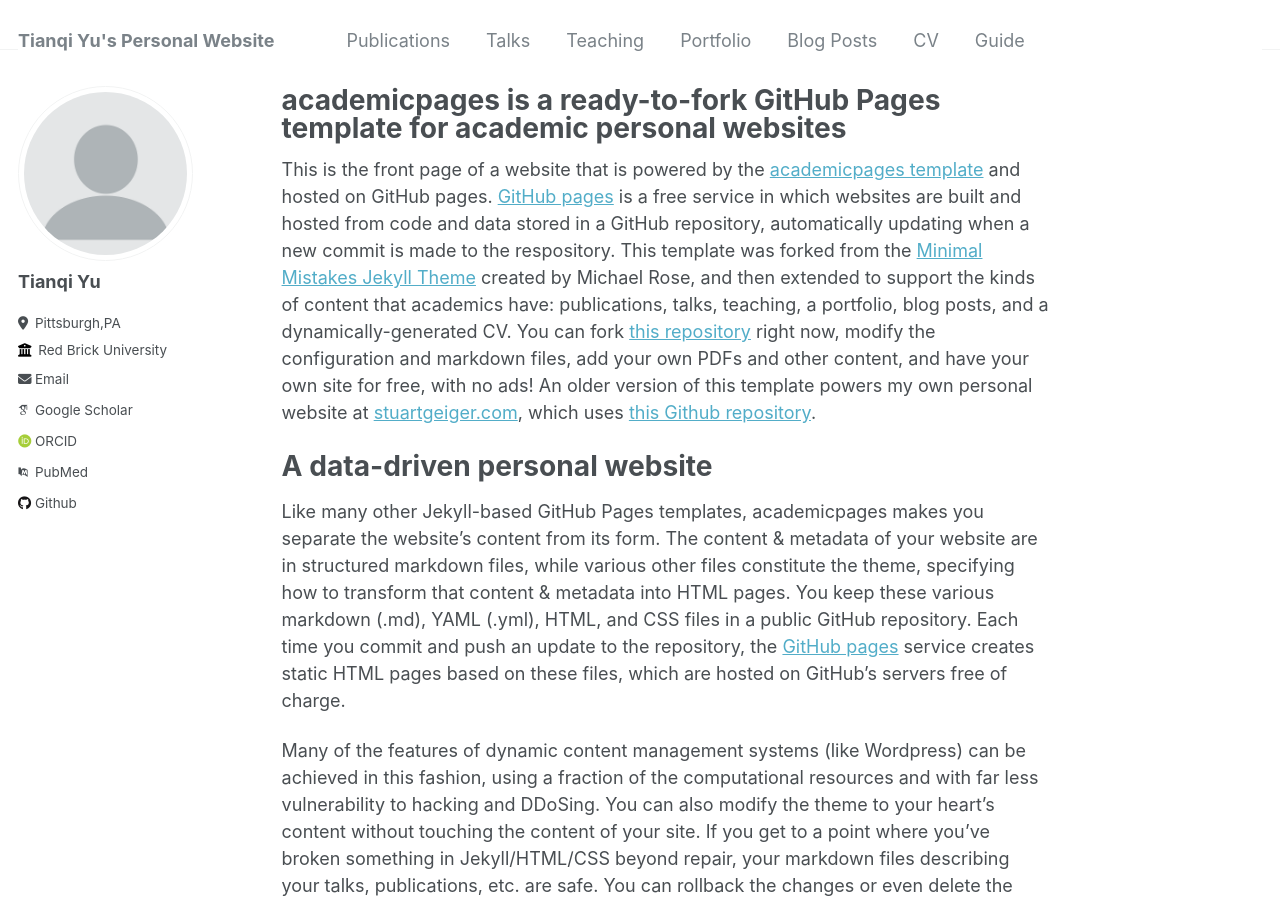
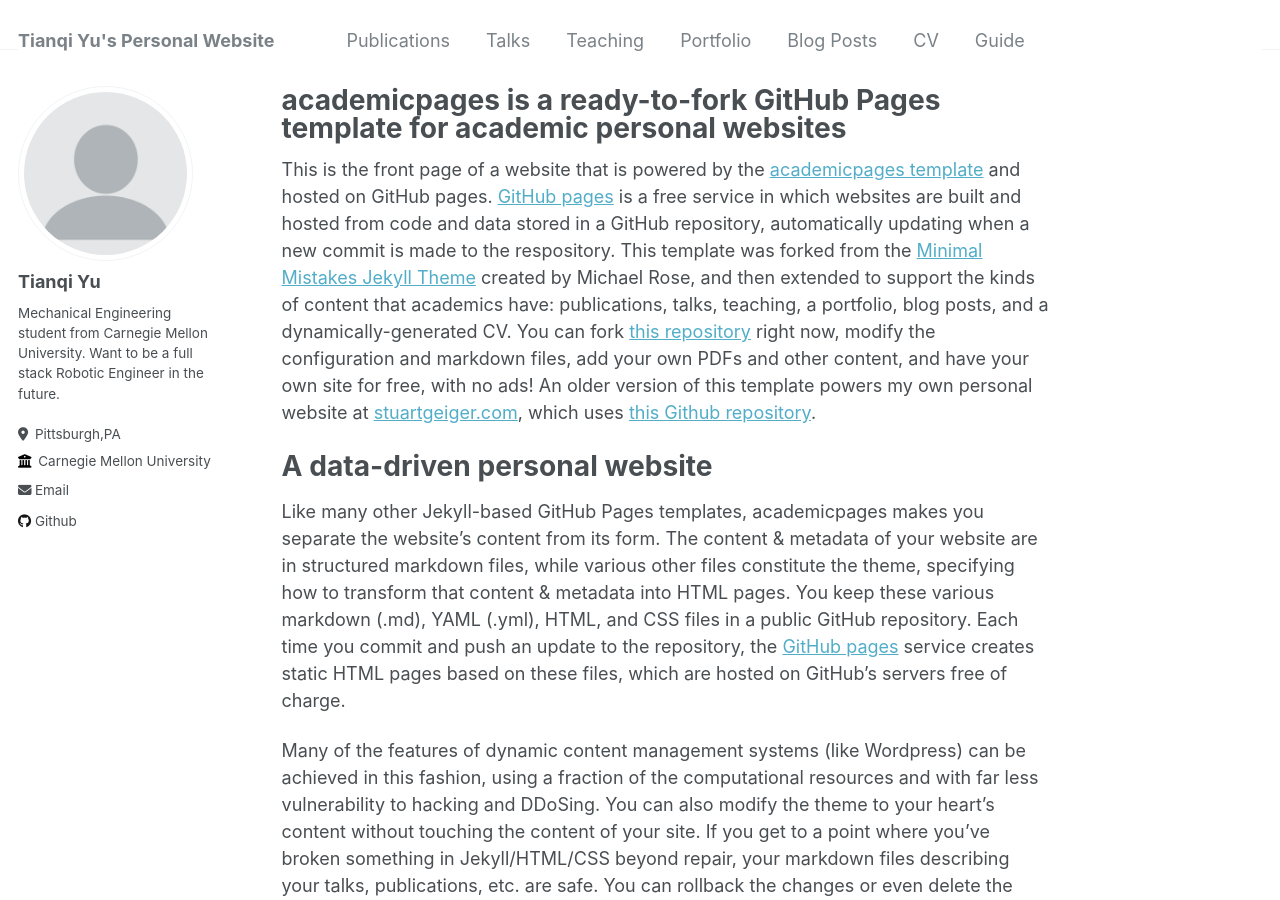
Before and after one commit to NickYu321/NickYu321.github.io, a Jekyll site: the page built from _pages/about.md, in a window 1280 px wide and 900 px high. Built offline with Jekyll 4.4.1, drawn with Linux system fonts in a browser that asks for light colours; some web fonts are replaced.

Commit message:
Update _config.yml
1

```diff
--- a/_config.yml
+++ b/_config.yml
@@ -24,18 +24,18 @@ author:
   avatar           : "profile.png"
   name             : "Tianqi Yu"
   pronouns         : # example: "she/her"
-  bio              : ""
+  bio              : "Mechanical Engineering student from Carnegie Mellon University. Want to be a full stack Robotic Engineer in the future."
   location         : "Pittsburgh,PA"
-  employer         : "Red Brick University"
+  employer         : "Carnegie Mellon University"
   uri              : # URL
-  email            : "none@example.org"
+  email            : "tianqiyu@andrew.cmu.edu"
 
   # Academic websites
   arxiv            : # URL - Update with the correct link to your profile
-  googlescholar    : "https://scholar.google.com/citations?user=PS_CX0AAAAAJ"
+  googlescholar    : #"https://scholar.google.com/citations?user=PS_CX0AAAAAJ"
   impactstory      : # URL
-  orcid            : "http://orcid.org/yourorcidurl"
-  pubmed           : "https://www.ncbi.nlm.nih.gov/pubmed/?term=john+snow"
+  orcid            : #"http://orcid.org/yourorcidurl"
+  pubmed           : #"https://www.ncbi.nlm.nih.gov/pubmed/?term=john+snow"
   researchgate     : # URL
 
   # Repositories and software development
```
